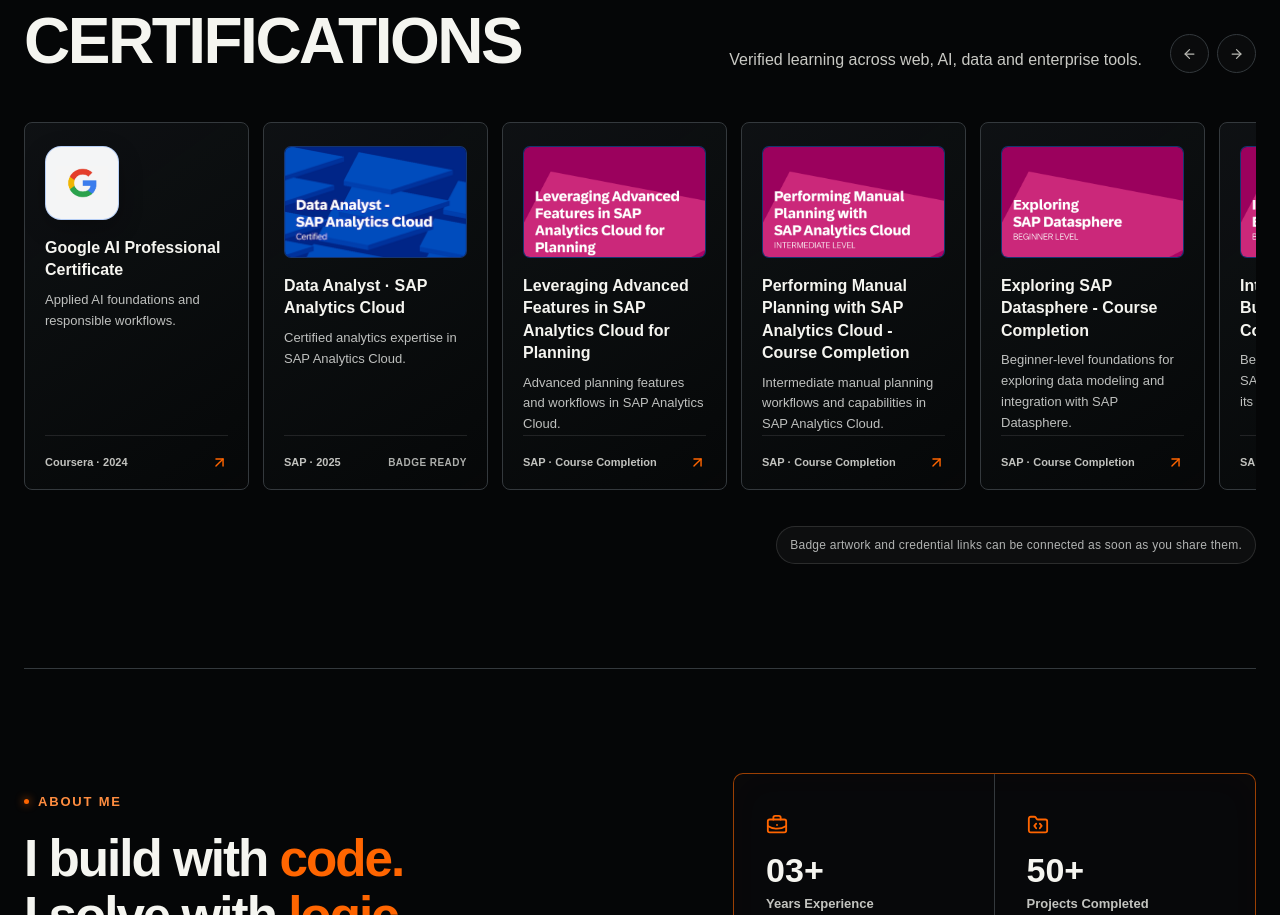
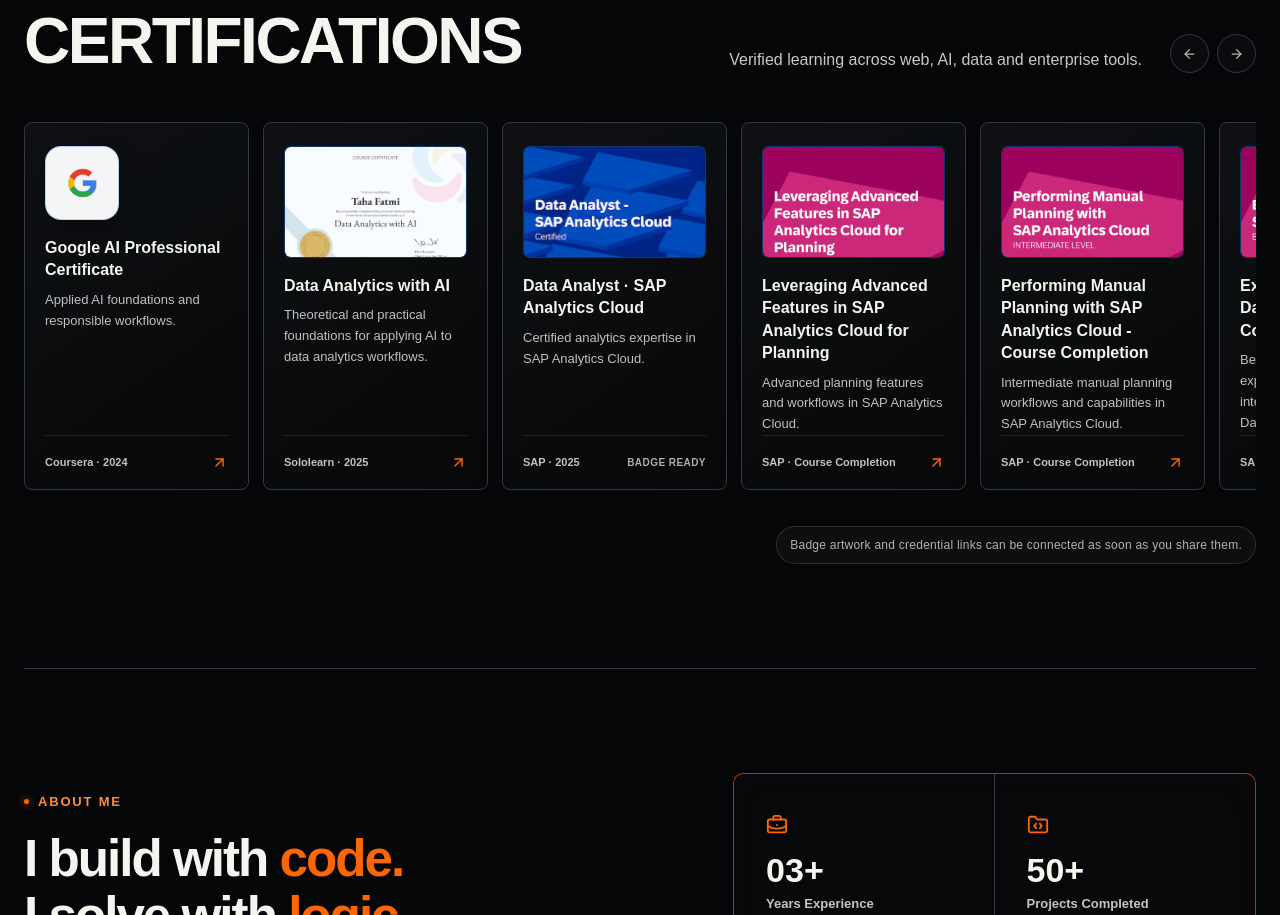
Before and after one commit to tahafatmi1/Taha-Portfolio, a React (Vite) app: page / in a window 1280 px wide. Shown: the part 900-1815 px from the top of the page. Built offline with nearby package versions, Linux system fonts and the light colour scheme.

Commit message:
Add Sololearn data analytics certificate

```diff
--- a/src/data/certifications.ts
+++ b/src/data/certifications.ts
@@ -12,6 +12,7 @@
 
 export const certifications: Certification[] = [
   { title: 'Google AI Professional Certificate', issuer: 'Coursera', year: '2024', description: 'Applied AI foundations and responsible workflows.', mark: 'G', accent: '#4285f4', badge: '/certificates/google-ai-logo.webp', badgeVariant: 'logo', url: 'https://coursera.org/share/5765a13d2b7674ea30241ce1c686d1af' },
+  { title: 'Data Analytics with AI', issuer: 'Sololearn', year: '2025', description: 'Theoretical and practical foundations for applying AI to data analytics workflows.', mark: 'SL', accent: '#d84dff', badge: '/certificates/sololearn-data-analytics-with-ai.jpg', url: 'https://www.sololearn.com/certificates/CC-M146HGUA' },
   { title: 'Data Analyst · SAP Analytics Cloud', issuer: 'SAP', year: '2025', description: 'Certified analytics expertise in SAP Analytics Cloud.', mark: 'SAP', accent: '#16a8e0', badge: '/certificates/sap-analytics-cloud.png' },
   { title: 'Leveraging Advanced Features in SAP Analytics Cloud for Planning', issuer: 'SAP', year: 'Course Completion', description: 'Advanced planning features and workflows in SAP Analytics Cloud.', mark: 'SAP', accent: '#cc2478', badge: '/certificates/sap-analytics-cloud-planning.png', url: 'https://badger.learning.sap.com/verify/xomud-fobop-kamuc-dypic-nuvan' },
   { title: 'Performing Manual Planning with SAP Analytics Cloud - Course Completion', issuer: 'SAP', year: 'Course Completion', description: 'Intermediate manual planning workflows and capabilities in SAP Analytics Cloud.', mark: 'SAP', accent: '#cc2478', badge: '/certificates/sap-analytics-cloud-manual-planning.png', url: 'https://badger.learning.sap.com/verify/xymop-kygut-vifit-docov-rusat' },
```
Also changed, not shown: public/certificates/sololearn-data-analytics-with-ai.jpg (added).
